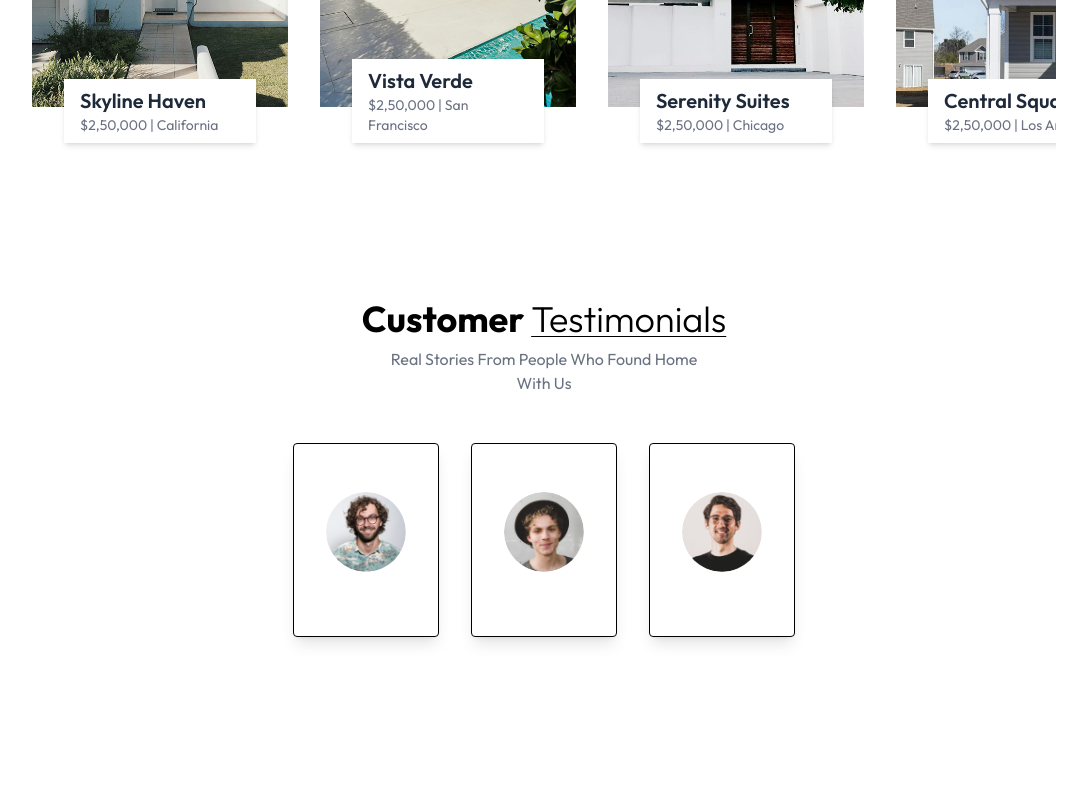
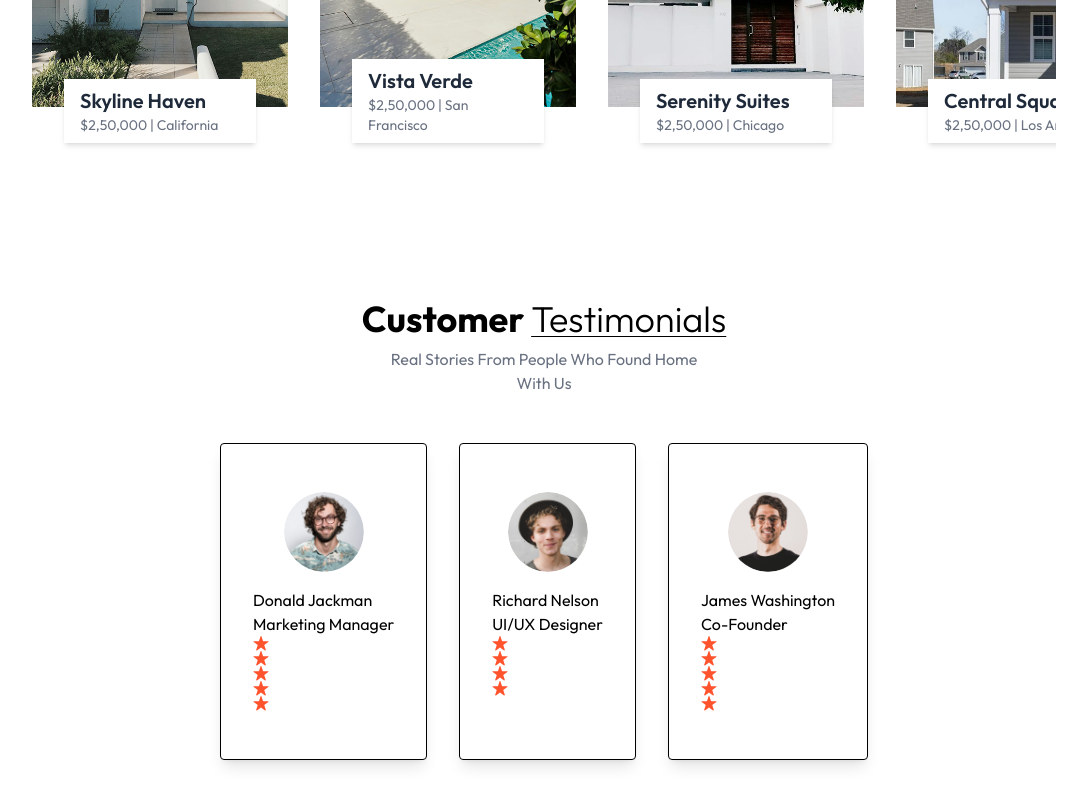
Before and after one commit to Elai5/real-estate, a React (Vite) app: page / in a window 1280 px wide. Shown: the part 2189-2989 px from the top of the page, without its empty margins (96-1183 px from the left). Before the commit the page ends 2866 px from the top, so only its background shows below. Built offline with nearby package versions, Linux system fonts and the light colour scheme.

Commit message:
added srar review with array function from assets

```diff
--- a/src/components/Testimonials.jsx
+++ b/src/components/Testimonials.jsx
@@ -1,7 +1,7 @@
 /** @format */
 
 import React from "react";
-import { testimonialsData } from "../assets/assets";
+import { assets, testimonialsData } from "../assets/assets";
 
 const Testimonials = () => {
   return (
@@ -30,6 +30,13 @@ const Testimonials = () => {
               src={testimonial.image}
               alt={testimonial.alt}
             />
+            <h2>{testimonial.name}</h2>
+            <p>{testimonial.title}</p>
+            <div>
+              {Array.from({ length: testimonial.rating }, (item, index) => (
+                <img key={index} src={assets.star_icon} alt="" />
+              ))}
+            </div>
           </div>
         ))}
       </div>
```
